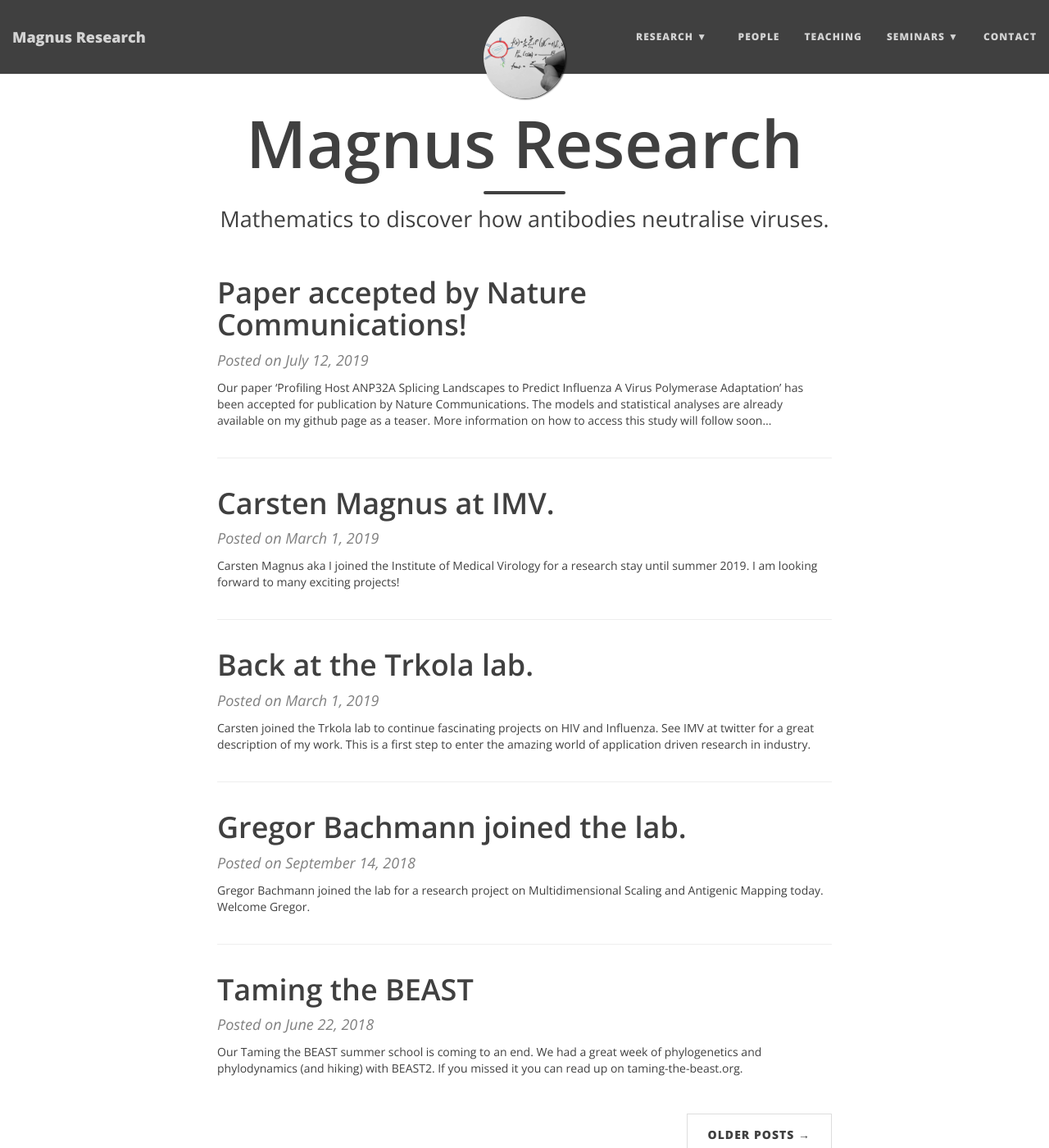
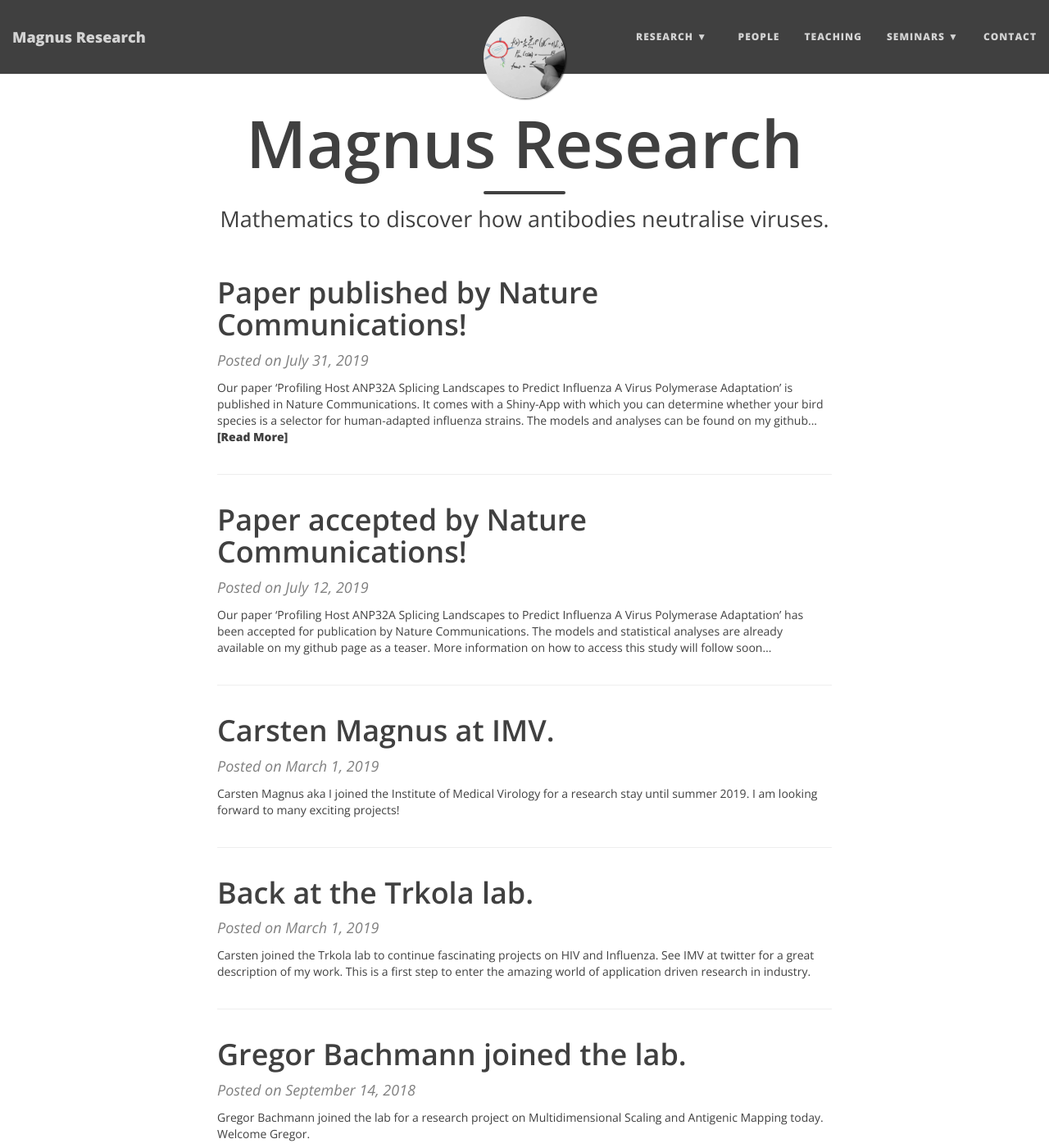
Before and after one commit to magnuscar/magnuscar.github.io, a Jekyll site: the page built from index.html, in a window 1280 px wide and 1400 px high. Shown: the whole window at 82% size. Built offline with Jekyll 4.4.1, drawn with Linux system fonts in a browser that asks for light colours; the list of posts is cut into pages by our own code.

Commit message:
Flu paper publication record added

```diff
--- /dev/null
+++ b/_posts/2019-07-31-NatCom_Paper_published.markdown
@@ -0,0 +1,13 @@
+---
+layout: post
+title:  "Paper published by Nature Communications!"
+date:   2019-07-31
+categories: updates
+---
+
+Our paper *'Profiling Host ANP32A Splicing Landscapes to Predict Influenza A Virus Polymerase Adaptation'* is published in [Nature Communications][link paper]. It comes with a [Shiny-App][link shiny] with which you can determine whether your bird species is a selector for human-adapted influenza strains. The models and analyses can be found on my [github page][link github].
+
+
+[link paper]: https://www.nature.com/articles/s41467-019-11388-2
+[link shiny]: https://magnuscar.shinyapps.io/FluAdaptation/
+[link github]: https://github.com/magnuscar/FluAdaptation
--- a/research/publications.md
+++ b/research/publications.md
@@ -7,6 +7,9 @@ subtitle: Discover and find out more about all our published work.
 Please also visit Carsten's [google scholar page][link scholar] for metrics on our publications. We strongly support open access as well as transparency,  and publish our research open access whenever possible. If you cannot find any of the papers, code, or data, please [contact me][link contact].
 
 ## Journal Articles and Reviews
+### 2019
+ - Domingues P\*, Eletto D\*, Magnus C\*, Turkington HL, Schmutz S, Zagordi O, Lenk M, Huber M, Beer M, Stertz S, Hale BG. _Profiling host ANP32A splicing landscapes to predict influenza A virus polymerase adaptation._ Nature Communications 10. 3396(2019). [Paper](https://www.nature.com/articles/s41467-019-11388-2). [Twitter](https://twitter.com/UZH_Virology/status/1156140080031047681). [Shiny App](https://magnuscar.shinyapps.io/FluAdaptation/). [Analyses](https://github.com/magnuscar/FluAdaptation).
+
 ### 2018
  - Bošková V, Stadler T\* and Magnus C\* (2018). _The influence of phylodynamic model specifications on parameter estimates of the Zika virus epidemic._ Virus Evolution. [Paper](https://academic.oup.com/ve/article/4/1/vex044/4829709). [Media coverage](https://www.sib.swiss/about-us/news/1141-predicting-the-spread-of-epidemics-it-s-what-s-inside-the-model-that-counts).
  - Reh L, Magnus C, Kadelka C, Kühnert D, Uhr T, Weber J, Morris L,  Moore PL, Trkola A (2018). _Phenotypic deficits in the HIV-1 Envelope are associated with the maturation of a V2-directed broadly neutralizing antibody lineage._ PLoS Pathogens 14(1): e1006825. [Paper](http://journals.plos.org/plospathogens/article?id=10.1371/journal.ppat.1006825).
```
